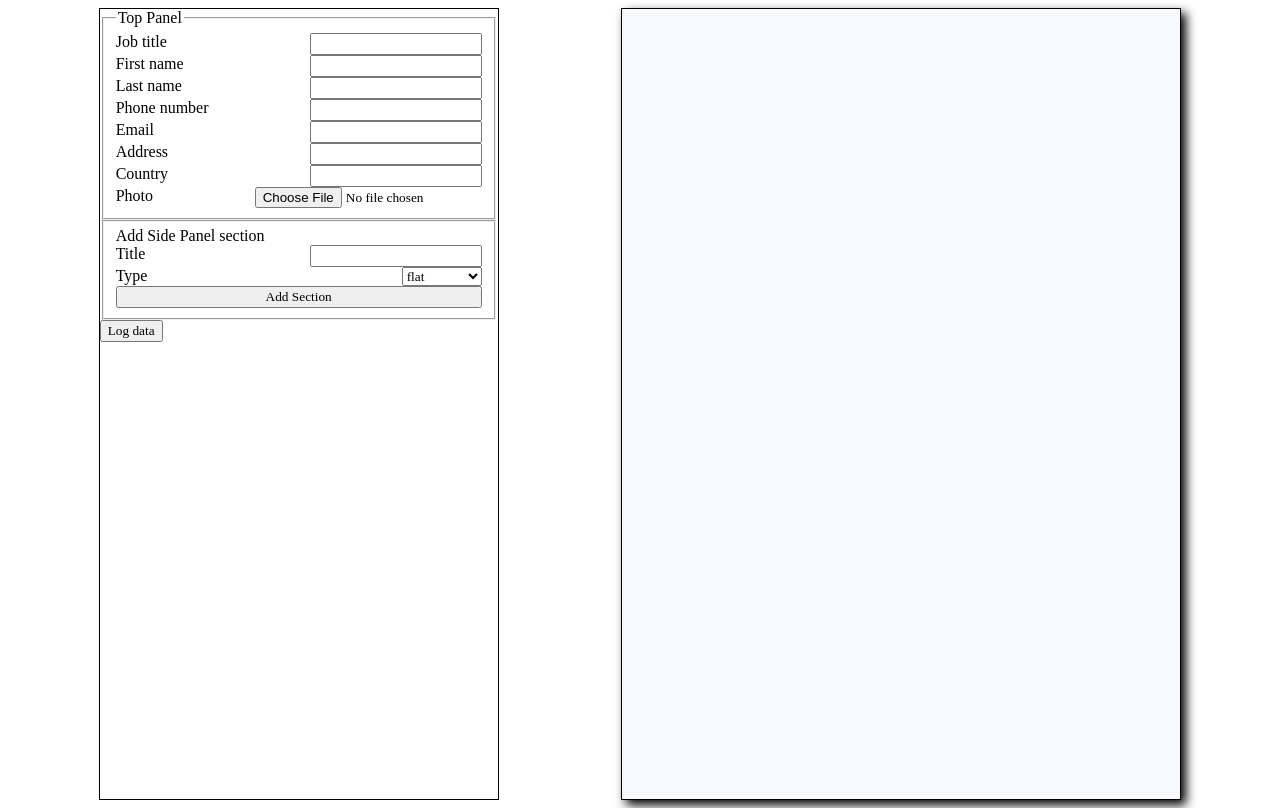
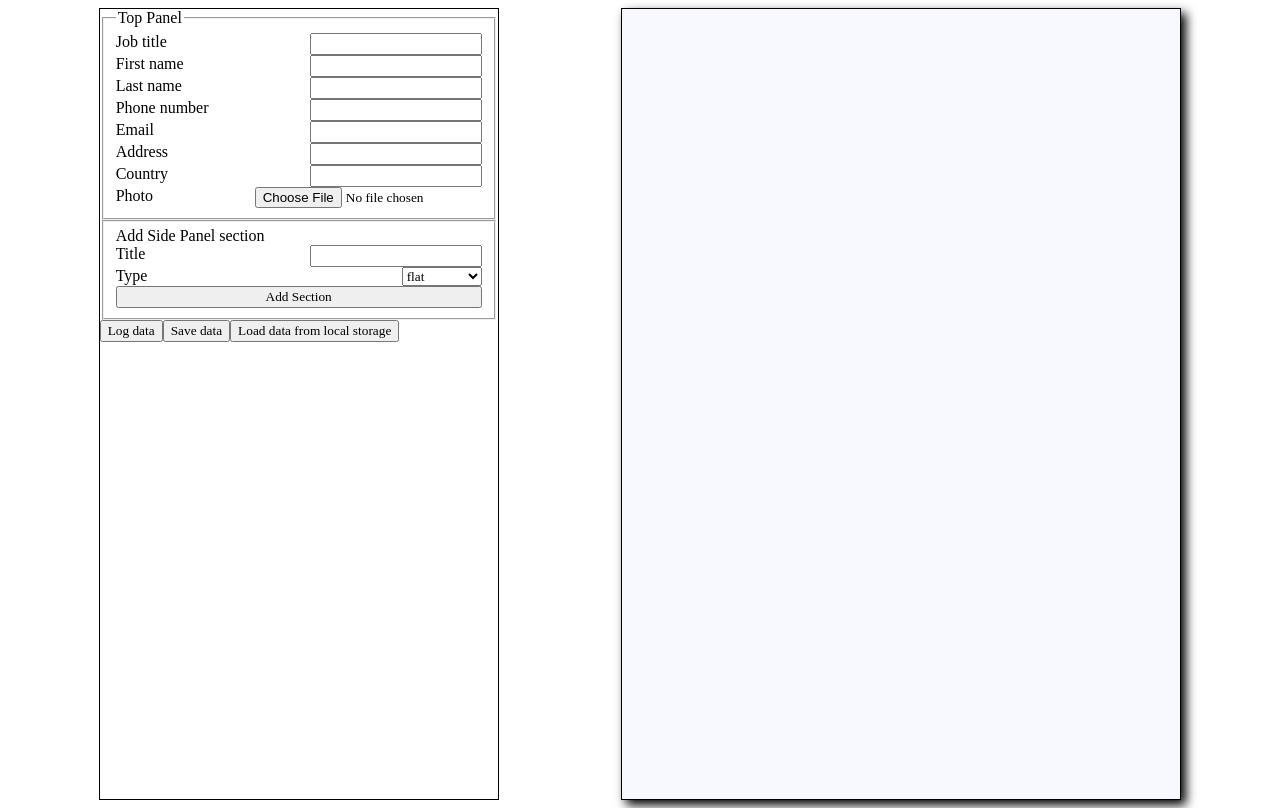
Before and after one commit to Anastazy6/React-Course, a React (Vite) app in the folder CVCreator/: page / in a window 1280 px wide. Built offline with nearby package versions, Linux system fonts and the light colour scheme.

Commit message:
Start work on persistent storage (via LS)

```diff
--- a/CVCreator/src/Components/CVForm/CVForm.jsx
+++ b/CVCreator/src/Components/CVForm/CVForm.jsx
@@ -1,4 +1,5 @@
-import { useData } from "../../Contexts/DataProvider";
+import { useData, useDataDispatch } from "../../Contexts/DataProvider";
+import { loadData, saveData } from "../../Storage/storage";
 import SidePanel from "./SidePanel/SidePanel";
 import TopPanel from "./TopPanel/TopPanel";
 
@@ -21,11 +22,56 @@ export default function CVForm () {
       <TopPanel />
       <SidePanel />
 
-      <button
-        role='submit'
-      >
-        Log data
-      </button>
+      <Submit />
+      <Save />
+      <LoadLocal />
     </form>
   );
 }
+
+
+function Submit () {
+  return (
+    <button
+      role='submit'
+    >
+      Log data
+    </button>
+  )
+}
+
+
+function Save () {
+  const data = useData();
+
+  return (
+    <button
+      role='btn'
+      onClick={ () => saveData(data) }
+    >
+      Save data
+    </button>
+  )
+}
+
+
+function LoadLocal () {
+  const dispatch = useDataDispatch();
+
+  function loadFromLocalStorage () {
+    dispatch({
+      type: 'loaded_data_from_local_storage',
+      data: loadData()
+    })
+  }
+
+
+  return (
+    <button
+      role='btn'
+      onClick={ loadFromLocalStorage }
+    >
+      Load data from local storage
+    </button>
+  )
+}
--- a/CVCreator/src/Contexts/DataProvider.jsx
+++ b/CVCreator/src/Contexts/DataProvider.jsx
@@ -4,6 +4,7 @@ import {
   useReducer
 } from 'react';
 
+import { loadData } from '../Storage/storage';
 
 const DataContext         = createContext(null);
 const DataDispatchContext = createContext(null);
@@ -65,6 +66,9 @@ function dataReducer (data, action) {
       console.log("TODO");
       return data;
     }
+    case 'loaded_data_from_local_storage': {
+      return { ...action.data };
+    }
     default: {
       throw new TypeError(`Invalid action type: ${action.type}`);
     }
--- /dev/null
+++ b/CVCreator/src/Storage/storage.js
@@ -0,0 +1,9 @@
+export function saveData (data) {
+  const serializedData = JSON.stringify(data);
+
+  localStorage.setItem('data', serializedData);
+}
+
+export function loadData () {
+  return JSON.parse(localStorage.getItem('data'));
+}
```
